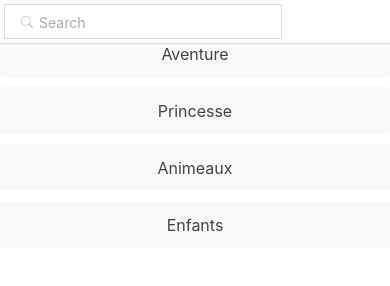
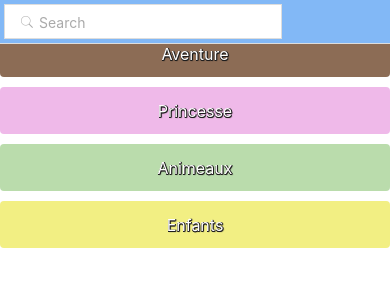
Before and after one commit to MelanieCroce/Application-Lyrics-Toon-, a website: page www/index.html in a window 390 px wide. Drawn offline with Linux system fonts and the light colour scheme; some packages are replaced by stand-ins of ours; files that its build step writes are made by us from their sources; files whose address does not match are found by name.

Commit message:
Page home style fini

```diff
--- a/www/css/style.css
+++ b/www/css/style.css
@@ -1,9 +1,37 @@
 ion-content{
-    margin-top:300px;
+    margin-top:70px!important;
     margin-left: 10px;
     margin-right:10px;
 
 }
-.button-block button{
-    background-color:darkred;
+
+#button1{
+    background-color: #8c6c55;
+    color:white;
+    text-shadow:1px 1px 1px #1f1e1e,1px 0px 0px #1f1e1e,0px 1px 0px #1f1e1e,0px 1px 0px #1f1e1e;
 }
+#button2{
+    background-color:#efb9e9;
+    color:white;
+    text-shadow:1px 1px 1px #1f1e1e,1px 0px 0px #1f1e1e,0px 1px 0px #1f1e1e,0px 1px 0px #1f1e1e;
+}
+
+#button3{
+    background-color:#badcac;
+    color:white;
+    text-shadow:1px 1px 1px #1f1e1e,1px 0px 0px #1f1e1e,0px 1px 0px #1f1e1e,0px 1px 0px #1f1e1e;
+}
+
+#button4{
+    background-color:#f2ef83;
+    background-repeat:inherit;
+    color:white;
+    text-shadow:1px 1px 1px #1f1e1e,1px 0px 0px #1f1e1e,0px 1px 0px #1f1e1e,0px 1px 0px #1f1e1e;
+}
+#bar{
+    background-color:#82b8f6;
+}
+
+#search{
+    text-shadow:1px 1px 1px #1f1e1e,1px 0px 0px #1f1e1e;
+}
--- a/www/index.html
+++ b/www/index.html
@@ -26,10 +26,10 @@
 
 
 
-    <div class="bar bar-header">
+    <div id="bar"class="bar bar-header">
 
       <label class="item item-input">
-        <i class="icon ion-ios-search placeholder-icon"></i>
+        <i  class="icon ion-ios-search placeholder-icon"></i>
         <input type="text" placeholder="Search">
       </label>
 
@@ -42,16 +42,16 @@
 
 
 <ion-content>
-    <button class=" button button-block button">
+    <button id="button1" class="button button-block button 1">
      Aventure
     </button>
-    <button class=" button button-block button">
+    <button id="button2" class="button button-block button">
       Princesse
     </button>
-    <button class=" button button-block button">
+    <button id="button3" class="button button-block button">
      Animeaux
     </button>
-  <button class=" button button-block button">
+  <button id="button4" class=" button button-block button">
     Enfants
   </button>
 </ion-content>
```
Also changed, not shown: www/img/fond enfant.png (added), www/img/fond1.png (added), www/img/fond2.png (added), www/img/fond3.png (added), www/img/fond5.png (added).
